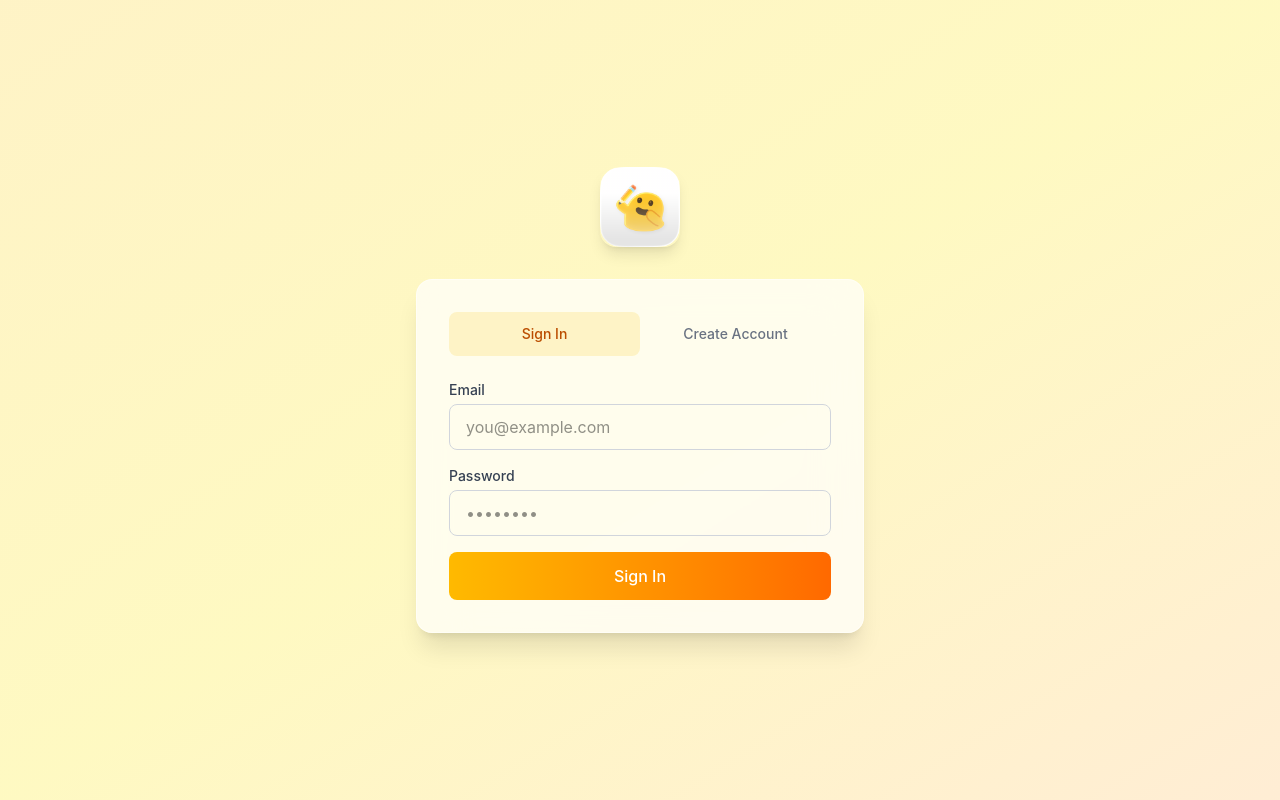
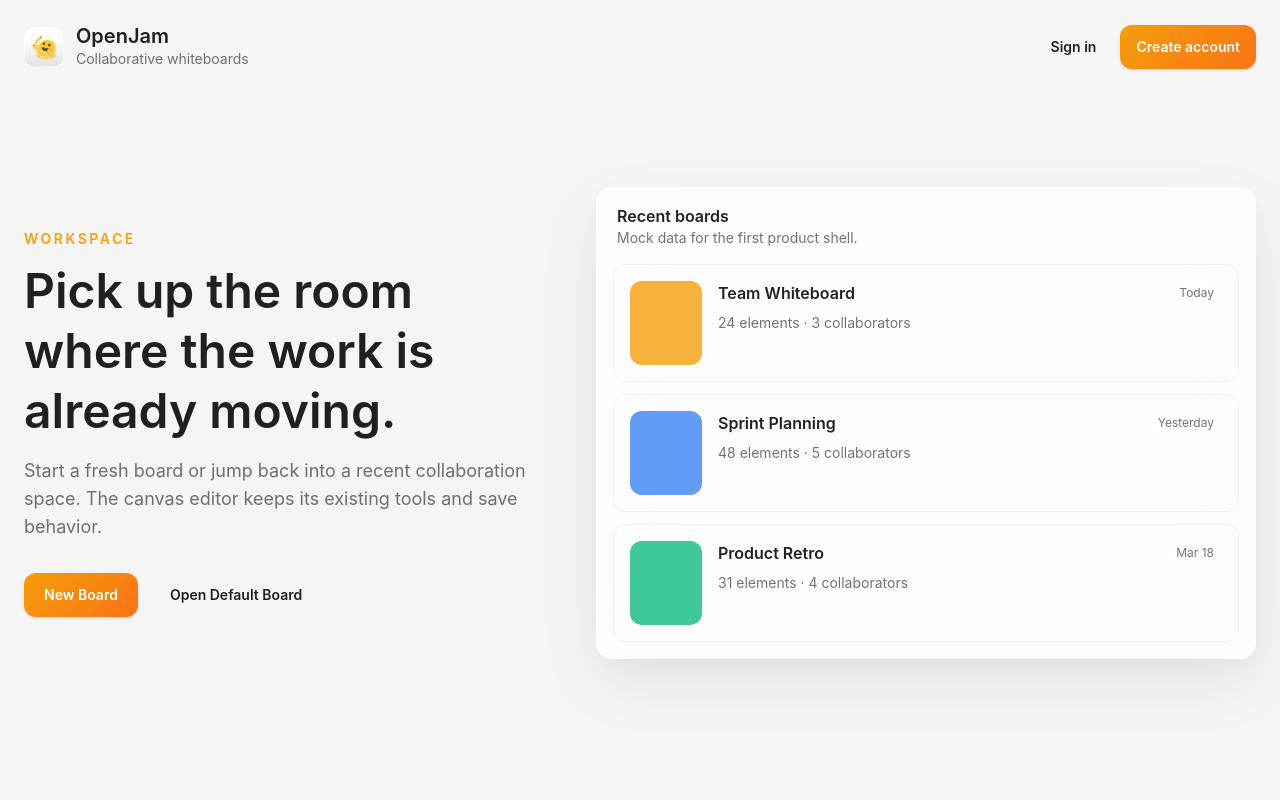
Before and after one commit to xiaotwu/OpenJam, a React (Vite) app in the folder app/: page / in a window 1280 px wide. Built offline with nearby package versions, Linux system fonts and the light colour scheme; no server answers.

Commit message:
feat: make dashboard the public entry point

```diff
--- a/app/src/App.tsx
+++ b/app/src/App.tsx
@@ -1,10 +1,11 @@
 import { useMemo } from 'react';
-import { BrowserRouter, Navigate, Route, Routes, useLocation, useParams } from 'react-router-dom';
+import { BrowserRouter, Navigate, Route, Routes, useLocation, useNavigate, useParams } from 'react-router-dom';
 import { useAuth, AuthProvider } from './components/AuthContext';
 import AuthPage from './components/AuthPage';
 import Dashboard from './components/Dashboard';
 import ErrorBoundary from './components/ErrorBoundary';
 import OpenJamCanvas from './components/OpenJamCanvas';
+import type { User } from './lib/api';
 import './App.css';
 
 function generateColor(): string {
@@ -31,10 +32,6 @@ function AppContent() {
     );
   }
 
-  if (!user) {
-    return <AuthPage />;
-  }
-
   const handleLogout = async () => {
     await logout();
   };
@@ -42,9 +39,12 @@ function AppContent() {
   return (
     <Routes>
       <Route path="/" element={<HomeRoute user={user} onLogout={handleLogout} />} />
+      <Route path="/auth" element={<AuthRoute user={user} />} />
+      <Route path="/login" element={<Navigate to="/auth?mode=login" replace />} />
+      <Route path="/register" element={<Navigate to="/auth?mode=register" replace />} />
       <Route
         path="/board/:boardId"
-        element={<BoardRoute userId={user.id} username={user.displayName} color={user.avatarColor || userColor} />}
+        element={<BoardRoute user={user} fallbackColor={userColor} />}
       />
       <Route path="/room/:boardId" element={<LegacyRoomRoute />} />
       <Route path="*" element={<Navigate to="/" replace />} />
@@ -52,7 +52,7 @@ function AppContent() {
   );
 }
 
-function HomeRoute({ user, onLogout }: { user: NonNullable<ReturnType<typeof useAuth>['user']>; onLogout: () => Promise<void> }) {
+function HomeRoute({ user, onLogout }: { user: User | null; onLogout: () => Promise<void> }) {
   const location = useLocation();
   const roomId = new URLSearchParams(location.search).get('room');
 
@@ -63,22 +63,57 @@ function HomeRoute({ user, onLogout }: { user: NonNullable<ReturnType<typeof use
   return <Dashboard user={user} onLogout={onLogout} />;
 }
 
+function AuthRoute({ user }: { user: User | null }) {
+  const location = useLocation();
+  const navigate = useNavigate();
+  const searchParams = new URLSearchParams(location.search);
+  const mode = searchParams.get('mode') === 'register' ? 'register' : 'login';
+  const next = getSafeNextPath(searchParams.get('next'));
+
+  if (user) {
+    return <Navigate to={next || '/'} replace />;
+  }
+
+  return (
+    <AuthPage
+      initialMode={mode}
+      onSuccess={() => {
+        navigate(next || '/', { replace: true });
+      }}
+    />
+  );
+}
+
 function LegacyRoomRoute() {
   const { boardId } = useParams();
   return <Navigate to={`/board/${encodeURIComponent(boardId || 'default')}`} replace />;
 }
 
-function BoardRoute({ userId, username, color }: { userId: string; username: string; color: string }) {
+function BoardRoute({ user, fallbackColor }: { user: User | null; fallbackColor: string }) {
+  const location = useLocation();
   const { boardId } = useParams();
+
+  if (!user) {
+    const next = encodeURIComponent(`${location.pathname}${location.search}`);
+    return <Navigate to={`/auth?mode=login&next=${next}`} replace />;
+  }
 
   return (
     <OpenJamCanvas
       boardId={boardId || 'default'}
-      userId={userId}
-      username={username}
-      color={color}
+      userId={user.id}
+      username={user.displayName}
+      color={user.avatarColor || fallbackColor}
     />
   );
+}
+
+function getSafeNextPath(next: string | null): string | null {
+  if (!next || !next.startsWith('/') || next.startsWith('//')) {
+    return null;
+  }
+
+  return next;
 }
 
 function App() {
--- a/app/src/components/AuthPage.tsx
+++ b/app/src/components/AuthPage.tsx
@@ -1,18 +1,25 @@
-import { useState } from 'react';
+import { useEffect, useState } from 'react';
+import { Link } from 'react-router-dom';
 import { useAuth } from './AuthContext';
 
 interface AuthPageProps {
   onSuccess?: () => void;
+  initialMode?: 'login' | 'register';
 }
 
-export default function AuthPage({ onSuccess }: AuthPageProps) {
+export default function AuthPage({ onSuccess, initialMode = 'login' }: AuthPageProps) {
   const { login, register } = useAuth();
-  const [mode, setMode] = useState<'login' | 'register'>('login');
+  const [mode, setMode] = useState<'login' | 'register'>(initialMode);
   const [email, setEmail] = useState('');
   const [password, setPassword] = useState('');
   const [displayName, setDisplayName] = useState('');
   const [error, setError] = useState<string | null>(null);
   const [loading, setLoading] = useState(false);
+
+  useEffect(() => {
+    setMode(initialMode);
+    setError(null);
+  }, [initialMode]);
 
   const handleSubmit = async (e: React.FormEvent) => {
     e.preventDefault();
@@ -38,7 +45,9 @@ export default function AuthPage({ onSuccess }: AuthPageProps) {
       <div className="w-full max-w-md">
         {/* Logo */}
         <div className="text-center mb-8">
-          <img src="/icons/openjam.png" alt="OpenJam" className="w-20 h-20 mx-auto rounded-2xl shadow-lg" />
+          <Link to="/" aria-label="Back to OpenJam home">
+            <img src="/icons/openjam.png" alt="OpenJam" className="w-20 h-20 mx-auto rounded-2xl shadow-lg" />
+          </Link>
         </div>
 
         {/* Auth Card */}
--- a/app/src/components/Dashboard.tsx
+++ b/app/src/components/Dashboard.tsx
@@ -2,8 +2,8 @@ import { Link, useNavigate } from 'react-router-dom';
 import type { User } from '../lib/api';
 
 interface DashboardProps {
-  user: User;
-  onLogout: () => void;
+  user: User | null;
+  onLogout?: () => void;
 }
 
 interface RecentBoard {
@@ -49,8 +49,14 @@ function createBoardId(): string {
 export default function Dashboard({ user, onLogout }: DashboardProps) {
   const navigate = useNavigate();
 
+  const getBoardHref = (boardId: string) => {
+    const path = `/board/${boardId}`;
+    return user ? path : `/auth?mode=login&next=${encodeURIComponent(path)}`;
+  };
+
   const handleNewBoard = () => {
-    navigate(`/board/${createBoardId()}`);
+    const path = `/board/${createBoardId()}`;
+    navigate(user ? path : `/auth?mode=login&next=${encodeURIComponent(path)}`);
   };
 
   return (
@@ -65,6 +71,7 @@ export default function Dashboard({ user, onLogout }: DashboardProps) {
             </div>
           </div>
 
+          {user ? (
             <div className="flex items-center gap-3">
               <div className="hidden text-right sm:block">
                 <p className="text-sm font-medium">{user.displayName}</p>
@@ -79,6 +86,24 @@ export default function Dashboard({ user, onLogout }: DashboardProps) {
                 Sign out
               </button>
             </div>
+          ) : (
+            <nav className="flex items-center gap-2" aria-label="Account">
+              <Link
+                to="/auth?mode=login"
+                className="flex min-h-11 items-center rounded-xl px-4 text-sm font-semibold transition hover:bg-black/5 focus-visible:outline focus-visible:outline-2 focus-visible:outline-offset-2 focus-visible:outline-[var(--accent)]"
+                style={{ color: 'var(--text-primary)' }}
+              >
+                Sign in
+              </Link>
+              <Link
+                to="/auth?mode=register"
+                className="flex min-h-11 items-center rounded-xl px-4 text-sm font-semibold text-white shadow-sm transition hover:brightness-105 focus-visible:outline focus-visible:outline-2 focus-visible:outline-offset-2 focus-visible:outline-[var(--accent)]"
+                style={{ background: 'var(--accent-gradient)' }}
+              >
+                Create account
+              </Link>
+            </nav>
+          )}
         </header>
 
         <section className="grid flex-1 items-center gap-8 py-10 lg:grid-cols-[0.9fr_1.1fr]">
@@ -102,7 +127,7 @@ export default function Dashboard({ user, onLogout }: DashboardProps) {
                 New Board
               </button>
               <Link
-                to="/board/default"
+                to={getBoardHref('default')}
                 className="flex min-h-11 items-center rounded-xl px-5 text-sm font-semibold transition hover:bg-black/5 focus-visible:outline focus-visible:outline-2 focus-visible:outline-offset-2 focus-visible:outline-[var(--accent)]"
                 style={{ color: 'var(--text-primary)' }}
               >
@@ -123,7 +148,7 @@ export default function Dashboard({ user, onLogout }: DashboardProps) {
               {recentBoards.map((board) => (
                 <Link
                   key={board.id}
-                  to={`/board/${board.id}`}
+                  to={getBoardHref(board.id)}
                   className="group grid min-h-[116px] grid-cols-[72px_1fr] gap-4 rounded-xl border p-4 transition hover:-translate-y-0.5 hover:bg-white/35 focus-visible:outline focus-visible:outline-2 focus-visible:outline-offset-2 focus-visible:outline-[var(--accent)]"
                   style={{ borderColor: 'var(--glass-border-strong)' }}
                 >
```
Lines whose indentation alone changed are shown as unchanged.
